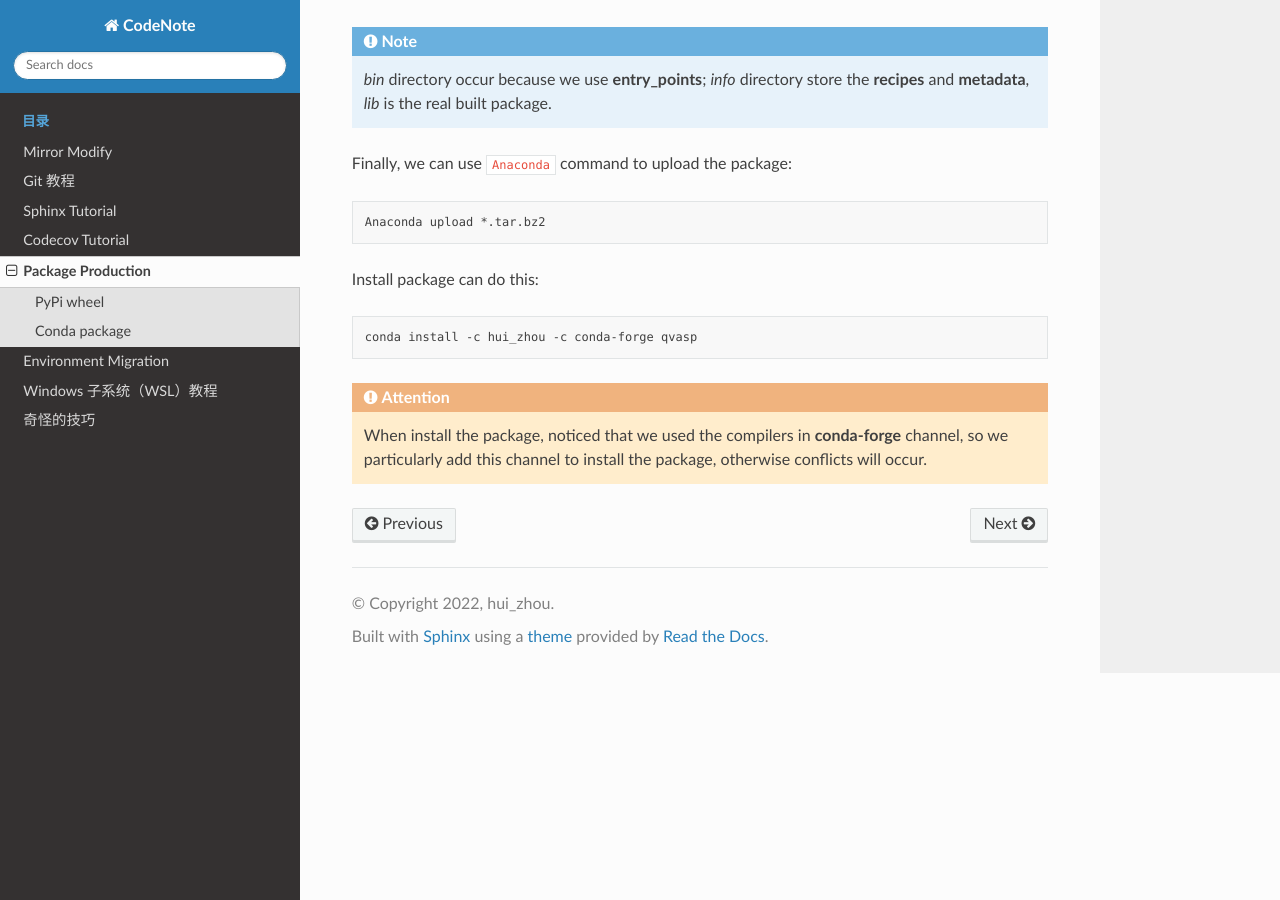
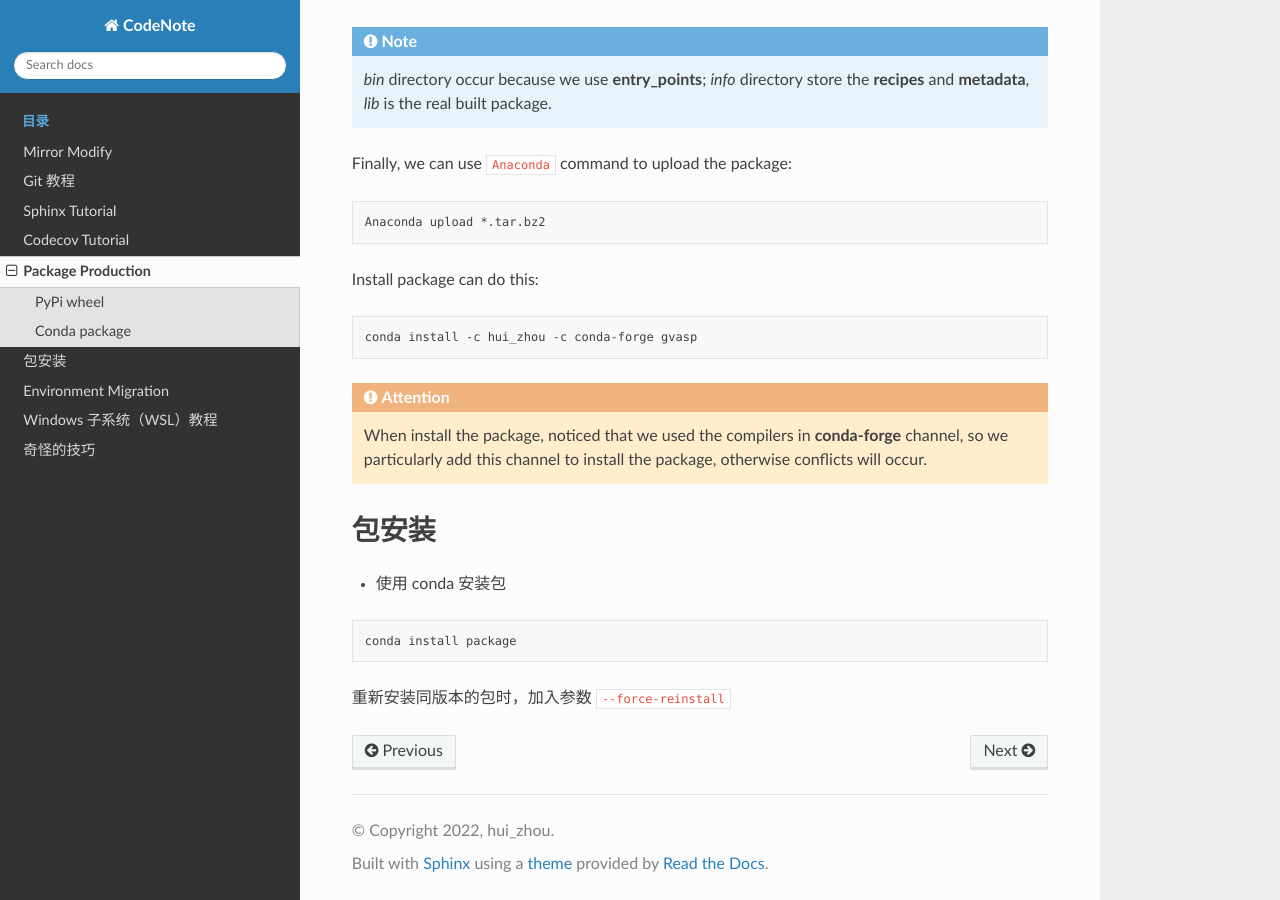
Before and after one commit to Rasic2/CodeNote, a Sphinx documentation site: the page built from docs/source/package.rst, in a window 1280 px wide and 900 px high, scrolled down 4307 px. Built offline with Sphinx 7.4.7 and the Read the Docs theme 2.0.0, drawn with Linux system fonts in a browser that asks for light colours.

Commit message:
add package install in docs

```diff
--- a/docs/source/package.rst
+++ b/docs/source/package.rst
@@ -207,7 +207,18 @@ Install package can do this:
 
 .. code-block:: bash
 
-    conda install -c hui_zhou -c conda-forge qvasp
+    conda install -c hui_zhou -c conda-forge gvasp
 
 .. attention::
     When install the package, noticed that we used the compilers in **conda-forge** channel, so we particularly add this channel to install the package, otherwise conflicts will occur.
+
+包安装
+======
+
+- 使用 conda 安装包
+
+.. code-block:: bash
+
+    conda install package
+
+重新安装同版本的包时，加入参数 :code:`--force-reinstall`
```
Also changed, not shown: docs/source/git.md (+1 -1 lines).
